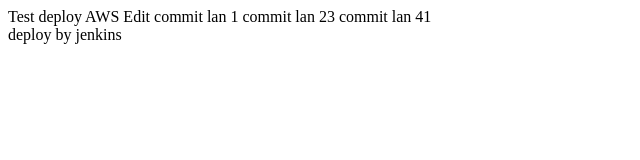
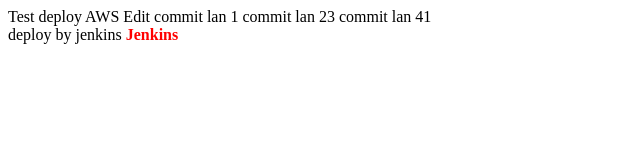
Before and after one commit to tuanpv123/project-php, a plain HTML site: page index.html in a window 1280 px wide. Shown: the full height of the page, 0-640 px from the left. Drawn offline with Linux system fonts and the light colour scheme.

Commit message:
jenkisn1

```diff
--- a/index.html
+++ b/index.html
@@ -9,6 +9,6 @@ commit lan 1
 commit lan 23
 commit lan 41
 <br/>
-deploy by jenkins
+deploy by jenkins <font color="red"><b>Jenkins </b></font>
 </body>
 </html>
```
